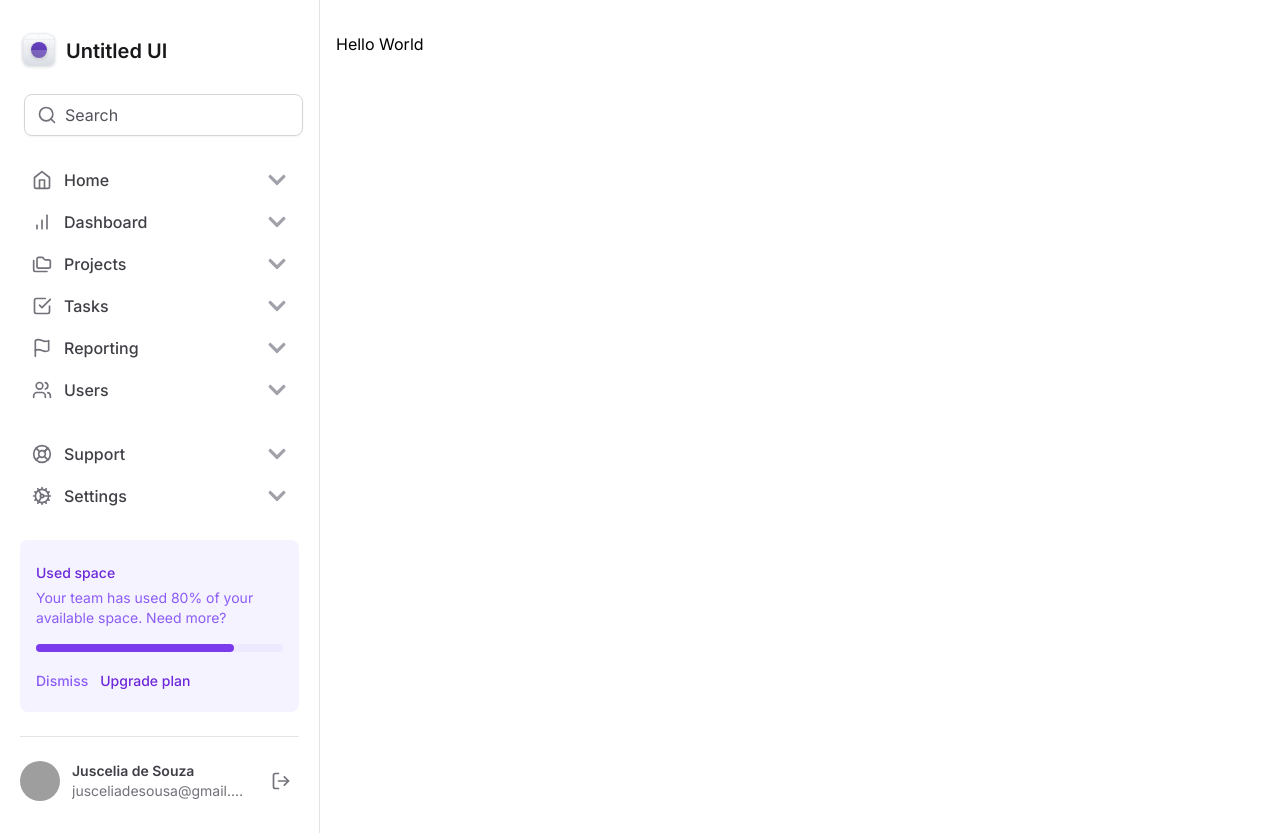
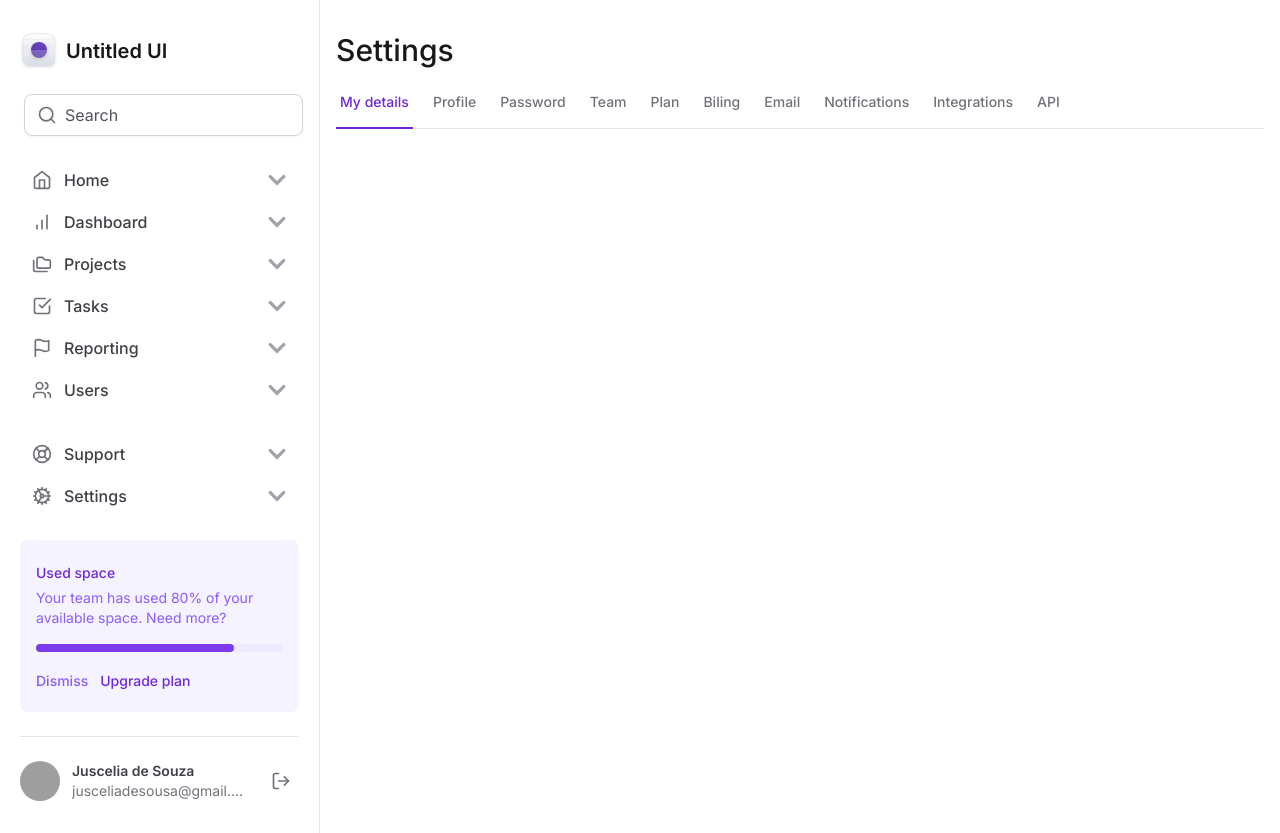
Before and after one commit to jusceliadesouza/ignite-tailwind, a Next.js app in the folder web/: page / in a window 1280 px wide. Built offline with nearby package versions, Linux system fonts and the light colour scheme; grey boxes are pictures that could not be loaded.

Commit message:
🪄 criando abas com radix tabs

```diff
--- a/web/package.json
+++ b/web/package.json
@@ -9,6 +9,7 @@
     "lint": "next lint"
   },
   "dependencies": {
+    "@radix-ui/react-tabs": "^1.0.4",
     "@types/node": "20.4.9",
     "@types/react": "18.2.19",
     "@types/react-dom": "18.2.7",
--- a/web/src/app/layout.tsx
+++ b/web/src/app/layout.tsx
@@ -16,7 +16,7 @@ export default function RootLayout({
   children: React.ReactNode
 }) {
   return (
-    <html lang="en">
+    <html lang="en" className='antialiased'>
       <body className={inter.className}>
       <div className='min-h-screen grid grid-cols-app'>
           <Sidebar />
--- a/web/src/app/page.tsx
+++ b/web/src/app/page.tsx
@@ -1,6 +1,13 @@
+import { SettingTags } from "@/components/SettingTabs";
 
 export default function Home() {
   return (
-        <h1>Hello World</h1>
+    <>
+      <h1 className="text-3xl font-medium text-zinc-900">
+        Settings
+      </h1>
+
+      <SettingTags />
+    </>
   )
 }
--- /dev/null
+++ b/web/src/components/SettingTabs/TabItem.tsx
@@ -0,0 +1,22 @@
+import * as Tabs from "@radix-ui/react-tabs";
+
+export interface TabItemProps {
+  value: string
+  title: string
+  isSelected?: boolean
+}
+
+export function TabItem({ value, title, isSelected = false }: TabItemProps) {
+  return (
+    <Tabs.Trigger
+      value={value}
+      className="relative px-1 pb-4 text-sm font-medium text-zinc-500 hover:text-violet-700 data-[state=active]:text-violet-700"
+    >
+      <span>{title}</span>
+
+      {isSelected && (
+        <div className="absolute left-0 right-0 -bottom-px h-0.5 bg-violet-700"/>
+      )}
+    </Tabs.Trigger>
+  )
+}
--- /dev/null
+++ b/web/src/components/SettingTabs/index.tsx
@@ -0,0 +1,26 @@
+'use client'
+
+import * as Tabs from "@radix-ui/react-tabs";
+import { useState } from "react";
+import { TabItem } from "./TabItem";
+
+export function SettingTags() {
+  const [currentTab, setCurrentTab] = useState('tab01')
+
+  return (
+    <Tabs.Root value={currentTab} onValueChange={setCurrentTab}>
+      <Tabs.List className="mt-6 flex w-full items-center gap-4 border-b border-zinc-200">
+        <TabItem value="tab01" title="My details" isSelected={currentTab === 'tab01'} />
+        <TabItem value="tab02" title="Profile"isSelected={currentTab === 'tab02'} />
+        <TabItem value="tab03" title="Password"isSelected={currentTab === 'tab03'} />
+        <TabItem value="tab04" title="Team"isSelected={currentTab === 'tab04'} />
+        <TabItem value="tab05" title="Plan"isSelected={currentTab === 'tab05'} />
+        <TabItem value="tab06" title="Biling"isSelected={currentTab === 'tab06'} />
+        <TabItem value="tab07" title="Email"isSelected={currentTab === 'tab07'} />
+        <TabItem value="tab08" title="Notifications"isSelected={currentTab === 'tab08'} />
+        <TabItem value="tab09" title="Integrations "isSelected={currentTab === 'tab09'} />
+        <TabItem value="tab10" title="API"isSelected={currentTab === 'tab10'} />
+      </Tabs.List>
+    </Tabs.Root>
+  )
+}
```
Also changed, not shown: 1 other file (tests, documents, lock files or other folders).
